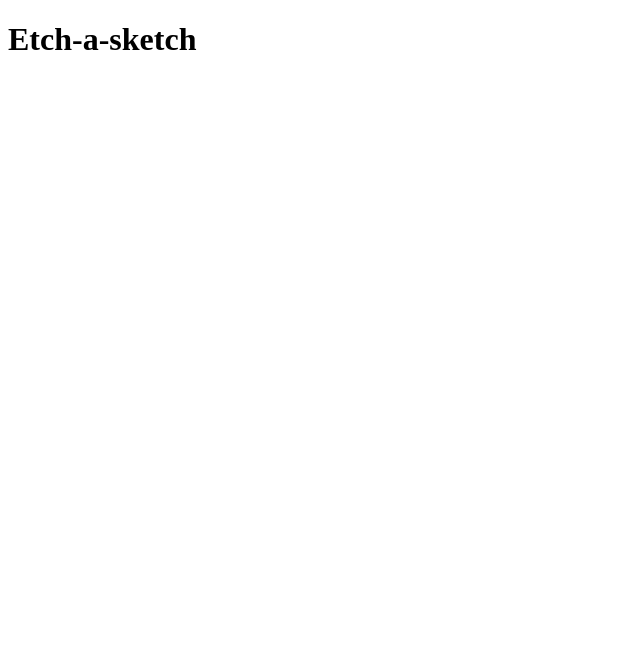
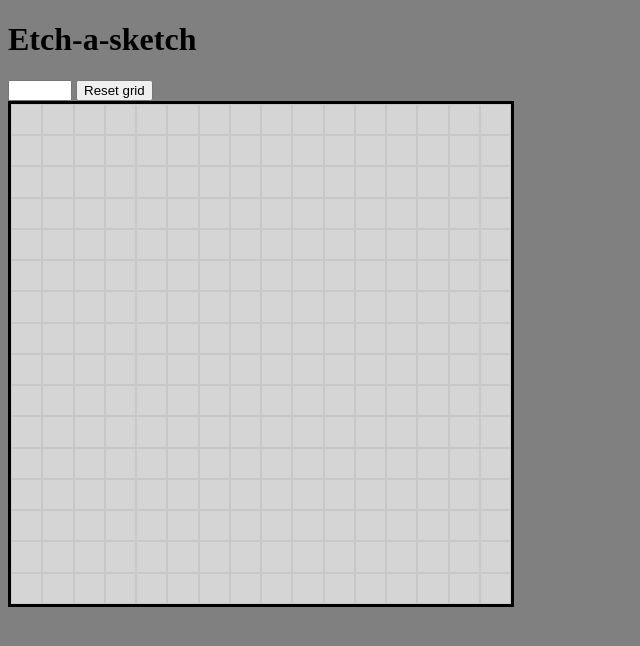
Before and after one commit to Pamela-B/etch-a-sketch, a plain HTML site: page index.html in a window 1280 px wide. Shown: the whole page, without its empty margins (0-640 px from the left). Drawn offline with Linux system fonts and the light colour scheme.

Commit message:
Add basic logic for grid creation, add style to it. Create input box for grid size, reset button, not interactive yet.

```diff
--- a/index.html
+++ b/index.html
@@ -5,9 +5,12 @@
     <meta name="viewport" content="width=device-width, initial-scale=1.0">
     <title>Document</title>
     <link rel="stylesheet" type="text/css" href="styles.css">
+    <script src="script.js" defer></script>
 </head>
 <body>
     <h1>Etch-a-sketch</h1>
+    <label for="grid-size"></label><input id="grid-size" type="number" min="1" max="100">
+    <button id="reset">Reset grid</button>
     <div id="grid"></div>
 </body>
 </html>
--- a/script.js
+++ b/script.js
@@ -0,0 +1,15 @@
+function createNewGrid(gridSize) {
+    const grid = document.querySelector("#grid");
+    for (let i = 0; i < gridSize; i++) {
+        const newGridHorizontalItem = document.createElement("div");
+        newGridHorizontalItem.style.cssText = "flex: 1 1 auto; display: flex; flex-direction: column;";
+        for (let j = 0; j < gridSize; j++) {
+            const newGridVerticalItem = document.createElement("div");
+            newGridVerticalItem.style.cssText = "flex: 1 1 auto; border: 1px solid rgb(200 200 200);";
+            newGridHorizontalItem.appendChild(newGridVerticalItem);
+        };
+        grid.appendChild(newGridHorizontalItem);
+    };
+};
+
+createNewGrid(16);
--- a/styles.css
+++ b/styles.css
@@ -0,0 +1,13 @@
+#grid {
+    display: flex;
+    flex-wrap: wrap;
+    align-content: stretch;
+    width: 500px;
+    height: 500px;
+    border: 3px solid black;
+    background-color: rgb(213, 213, 213);
+}
+
+body {
+    background-color: gray;
+}
```
